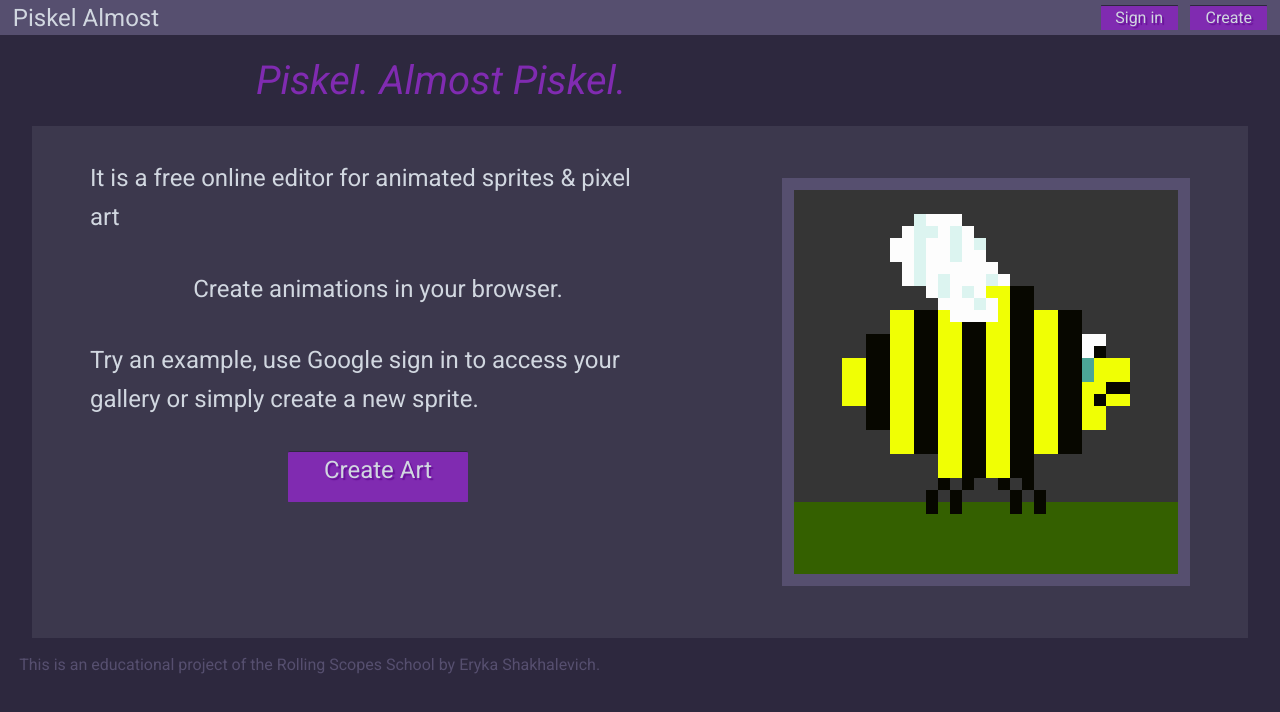
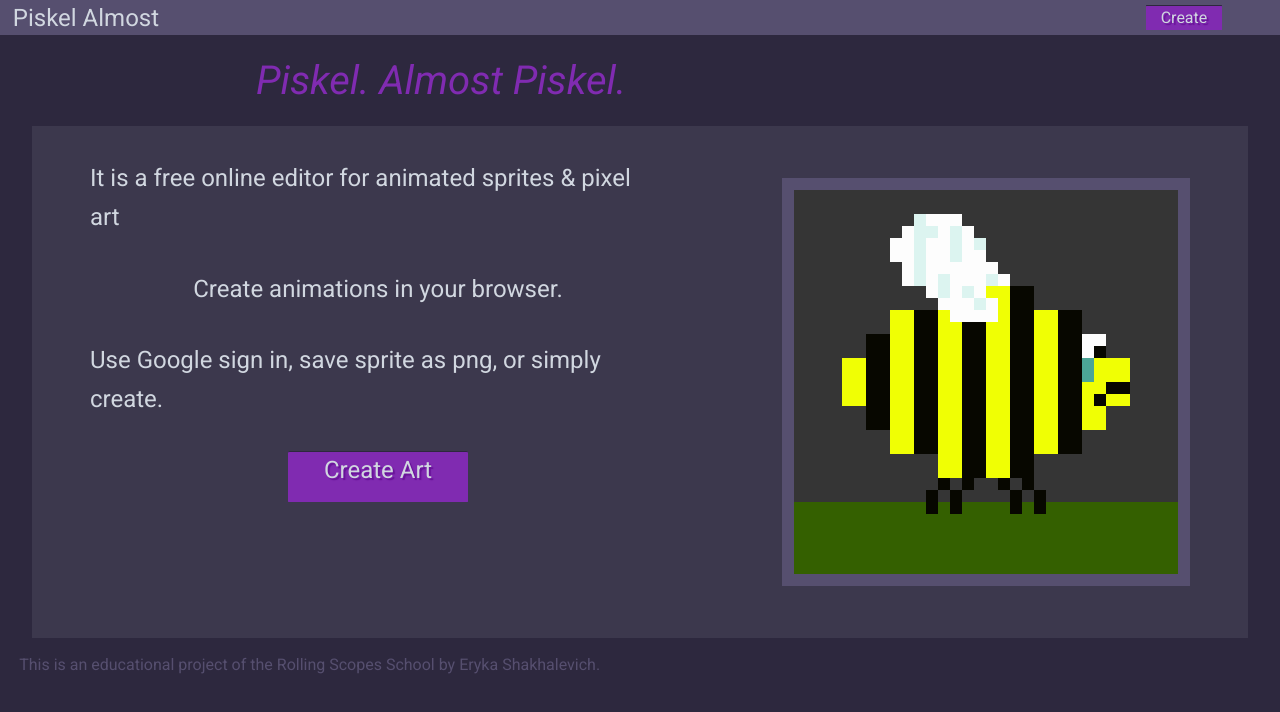
Before and after one commit to EriKuroi/piskel-landing, a plain HTML site: page index.html in a window 1280 px wide. Drawn offline with Linux system fonts and the light colour scheme.

Commit message:
Update index.html

```diff
--- a/index.html
+++ b/index.html
@@ -17,10 +17,7 @@
 
         <div class="header-buttons">
             <div class="button">
-                Sign in
-            </div>
-            <div class="button">
-                <a href="file:///D:/JSlearn/RSSchool/piskel-landing/index.html" target='_blank'>
+                <a href="https://erikuroi.github.io/piskel-landing/" target='_blank'>
                     Create
                 </a>
             </div>
@@ -37,10 +34,9 @@
                     It is a free online editor for animated sprites & pixel art
                 </h2>
                 <h2 class="intro">Create animations in your browser.</h2>
-                <h2 class="intro">Try an example, use Google sign in to access your gallery or simply create a new
-                    sprite.</h2>
+                <h2 class="intro">Use Google sign in, save sprite as png, or simply create.</h2>
                 <div class="button main-create-button">
-                    <a href="https://erikuroi.github.io/piskel-gh/" class="main-button-link">
+                    <a href="https://erikuroi.github.io/" class="main-button-link">
                         <h2>Create Art</h2>
                     </a>
 
```
